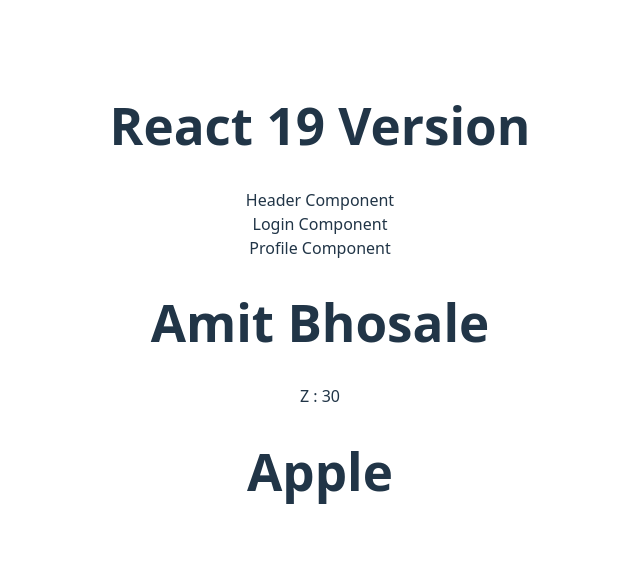
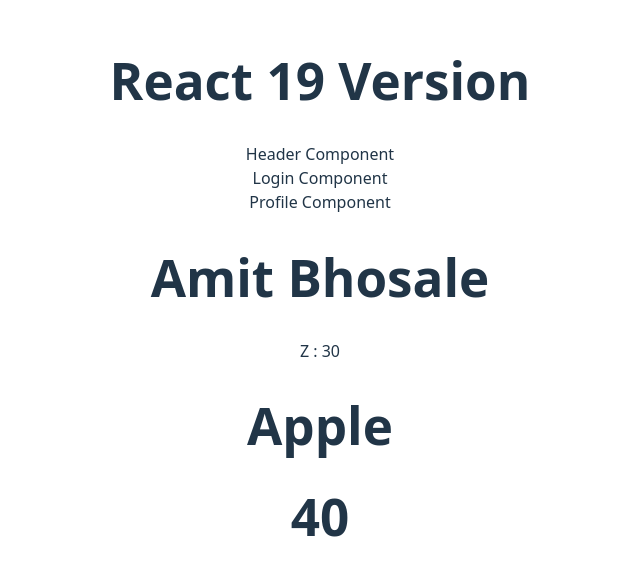
Before and after one commit to amitbhosale1137/react-demo, a React (Vite) app: page / in a window 1280 px wide. Shown: the part 102-678 px from the top of the page, without its empty margins (320-960 px from the left). Built offline with nearby package versions, Linux system fonts and the light colour scheme.

Commit message:
sum function calling

```diff
--- a/src/App.jsx
+++ b/src/App.jsx
@@ -13,6 +13,10 @@ function App() {
     return 'Apple'
   }
 
+  function sum(a,b){
+    return a+b
+  }
+
   return (
     <>
       <h1>React 19 Version</h1>
@@ -22,6 +26,7 @@ function App() {
       <h1>{name}</h1>
       Z : {x+y}
       <h1>{fruit()}</h1>
+      <h1>{sum(10,30)}</h1>
     </>
   )
 }
```
